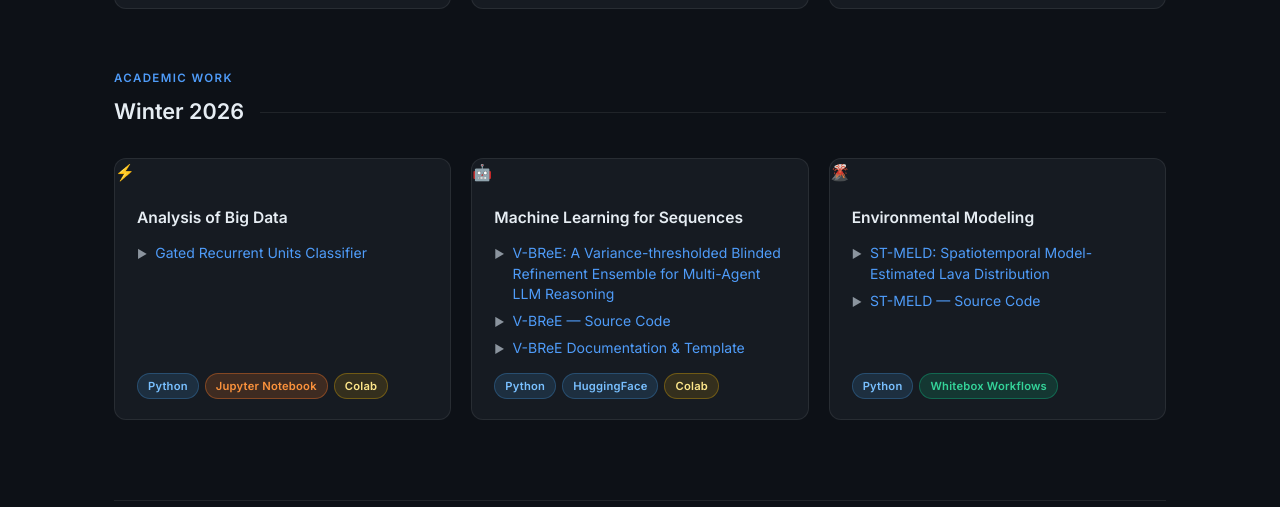
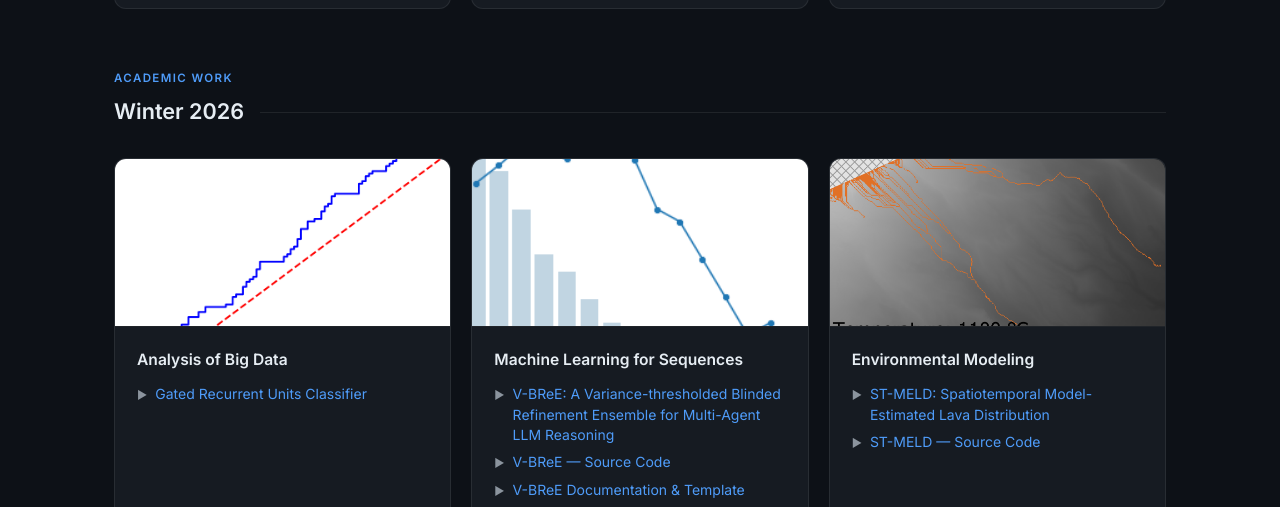
Before and after one commit to JasonIves/Portfolio, a plain HTML site: page index.html in a window 1280 px wide. Shown: the part 913-1420 px from the top of the page. Drawn offline with Linux system fonts and the light colour scheme.

Commit message:
Fix image sources and placeholders in index.html

```diff
--- a/index.html
+++ b/index.html
@@ -452,8 +452,8 @@
                 <img class="card-thumb"
                      src="./images/Turkey_Point_LiDAR_3_Panels.png"
                      alt="LiDAR processing study — Turkey Point composite"
-                     onerror="this.replaceWith(document.getElementById('gis-placeholder').content.cloneNode(true))">
-                <template id="gis-placeholder">
+                     onerror="this.replaceWith(document.getElementById('6480-placeholder').content.cloneNode(true))">
+                <template id="6480-placeholder">
                     <div class="card-thumb-placeholder">🗺️</div>
                 </template>
                 <div class="card-body">
@@ -490,11 +490,11 @@
             <!-- Analysis of Big Data -->
 			<div class="project-card">
 				<img class="card-thumb"
-					 src="./images/data6300_final_image1.png"
+					 src="./images/data6300_final_img1.png"
 					 alt="Analysis of Big Data"
 					 onerror="this.replaceWith(document.getElementById('6300-placeholder').content.cloneNode(true))">
 				<template id="6300-placeholder">
-					<div class="6300-placeholder">⚡</div>
+					<div class="card-thumb-placeholder">⚡</div>
 				</template>
                 <div class="card-body">
                     <h3>Analysis of Big Data</h3>
@@ -515,11 +515,11 @@
             <!-- Machine Learning for Sequences — V-BReE -->
             <div class="project-card">
                 <img class="card-thumb"
-                     src="./images/data6400_final_image1.png"
+                     src="./images/data6400_final_img1.png"
                      alt="Machine Learning for Sequences"
                      onerror="this.replaceWith(document.getElementById('6400-placeholder').content.cloneNode(true))">
 				<template id="6400-placeholder">
-                	<div class="6400-placeholder">🤖</div>
+                	<div class="card-thumb-placeholder">🤖</div>
                 </template>
                 <div class="card-body">
                     <h3>Machine Learning for Sequences</h3>
@@ -548,11 +548,11 @@
             <!-- Environmental Modeling — ST-MELD -->
             <div class="project-card">
                 <img class="card-thumb"
-                     src="./images/geog6550_final_image1.png"
+                     src="./images/geog6550_final_img1.png"
                      alt="Environmental Modeling"
                      onerror="this.replaceWith(document.getElementById('6550-placeholder').content.cloneNode(true))">
                 <template id="6550-placeholder">
-                    <div class="6550-placeholder">🌋</div>
+                    <div class="card-thumb-placeholder">🌋</div>
                 </template>
                 <div class="card-body">
                     <h3>Environmental Modeling</h3>
```
